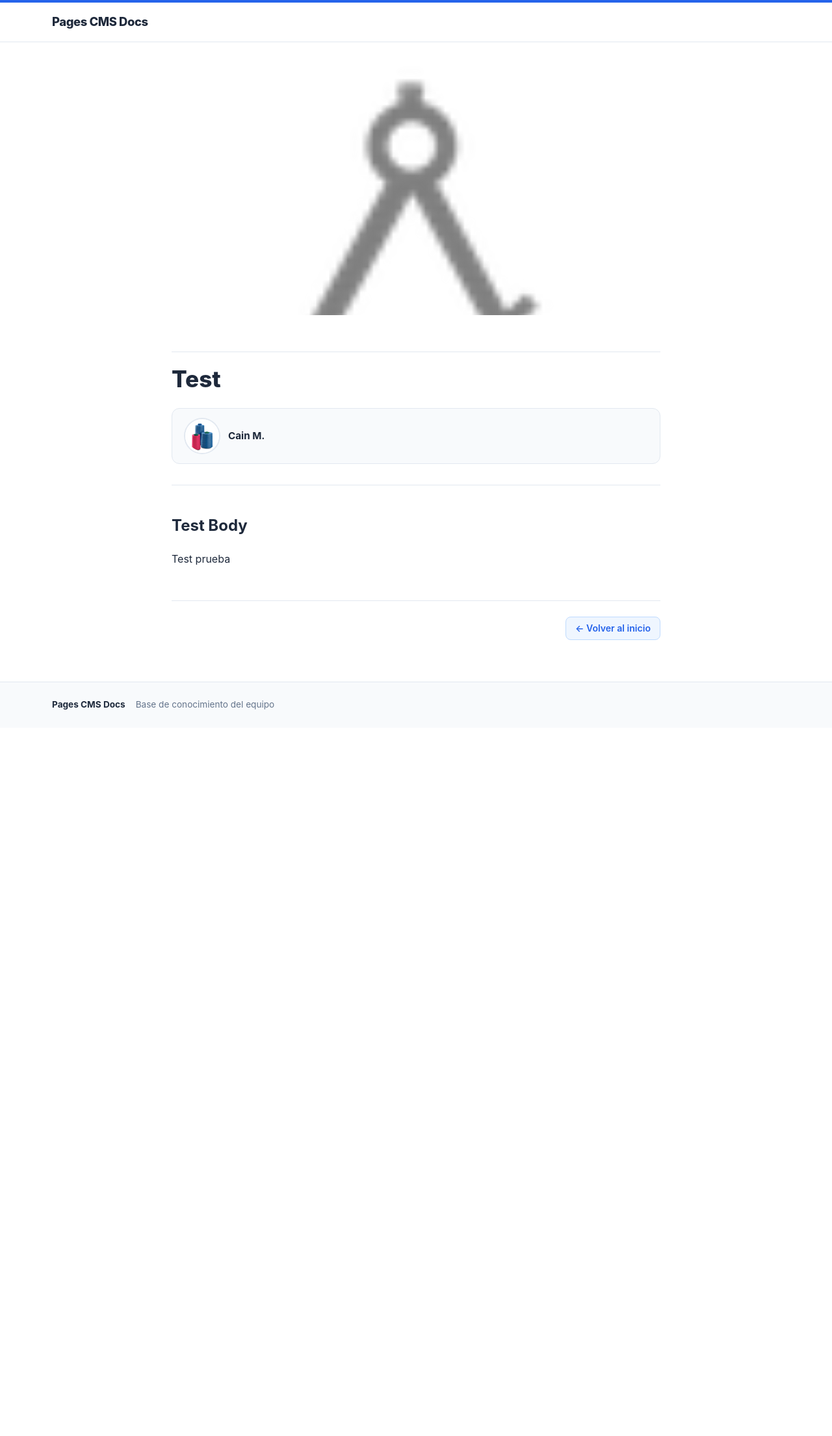
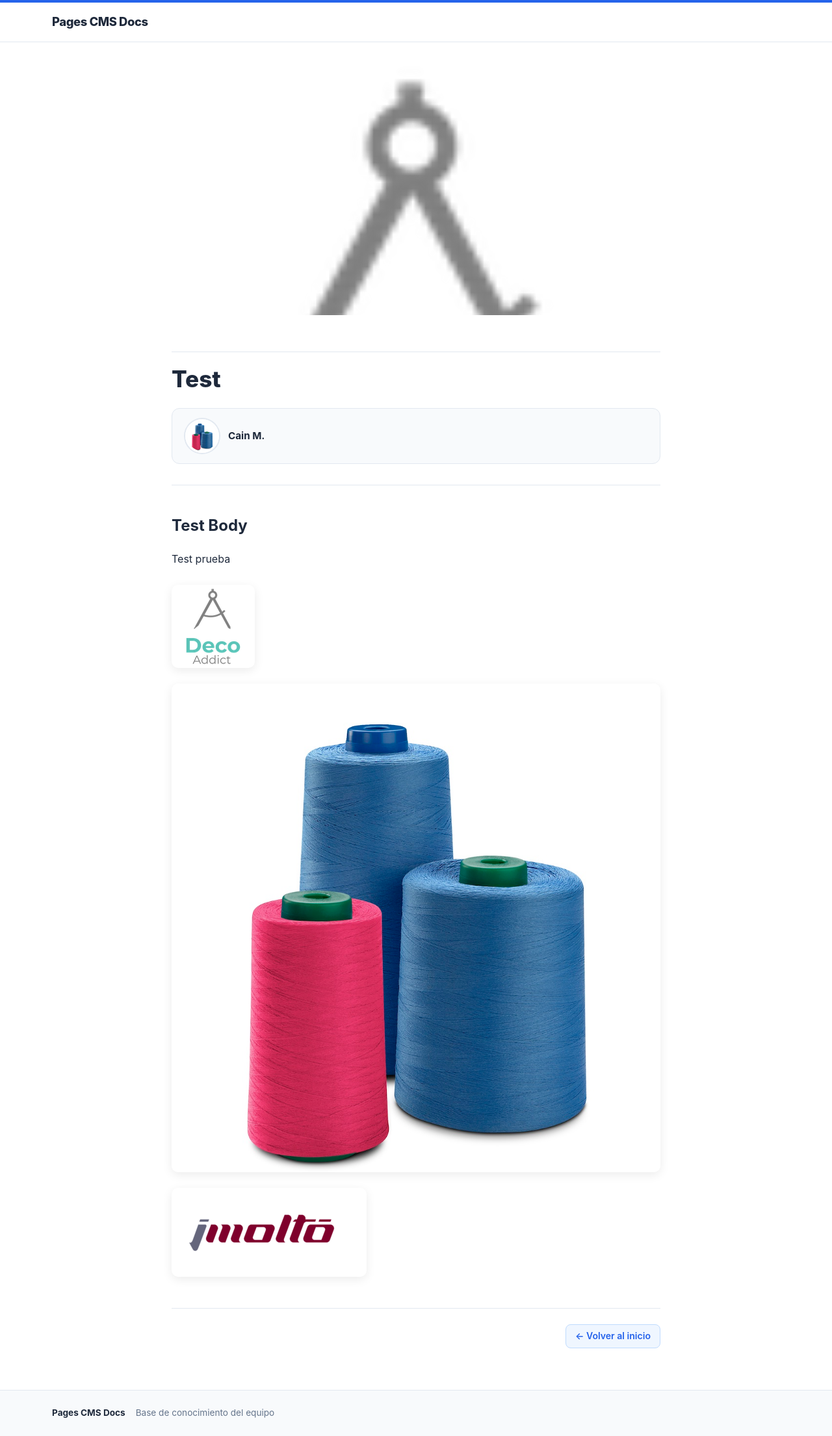
Before and after one commit to CainMartinez/PAGES_CMS, a Jekyll site: the page built from docs/2026-04-28-test.md, in a window 1280 px wide. Shown: the whole page at 65% size. Built offline with Jekyll 4.4.1, drawn with Linux system fonts in a browser that asks for light colours; before the commit the page ends 1120 px from its top, so only the background shows below that.

Commit message:
docs(update): 2026-04-28-test.md (via Pages CMS)

```diff
--- a/docs/2026-04-28-test.md
+++ b/docs/2026-04-28-test.md
@@ -9,3 +9,9 @@ author:
 # Test Body
 
 Test prueba
+
+![](/assets/images/deco-addict.png)
+
+![](/assets/images/hilos-1.jpg)
+
+![](/assets/images/logo-1.png)
```
